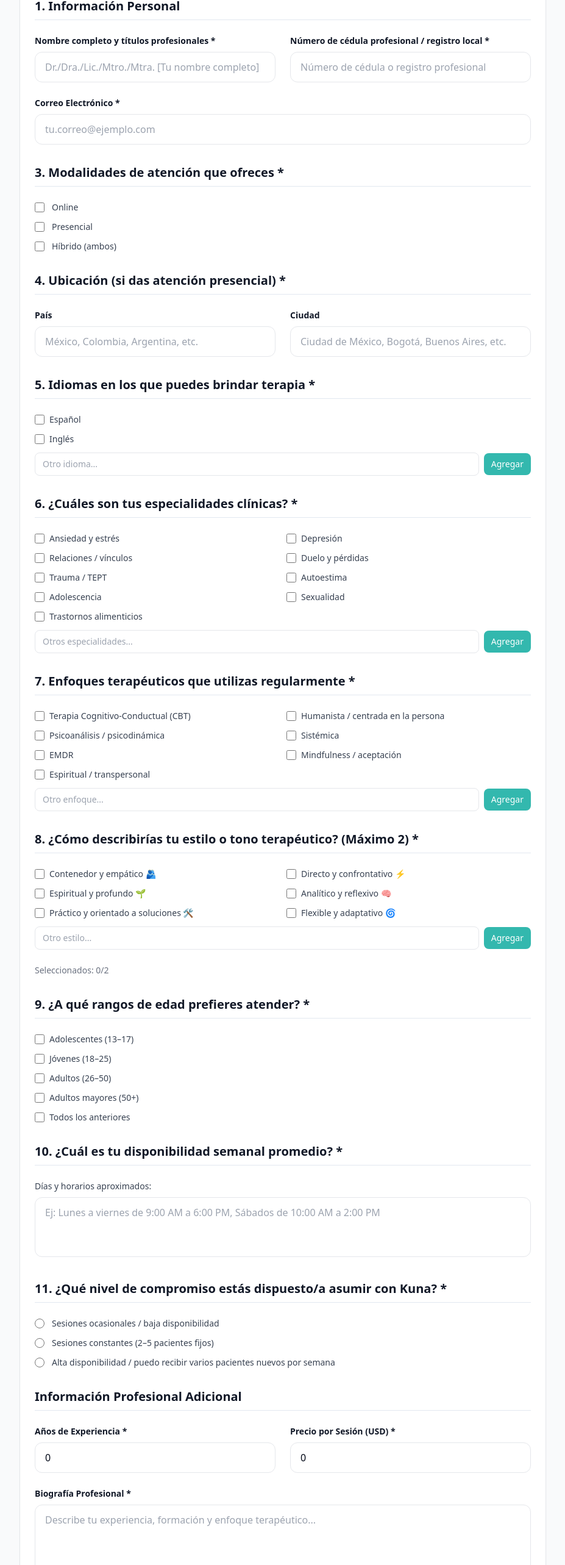
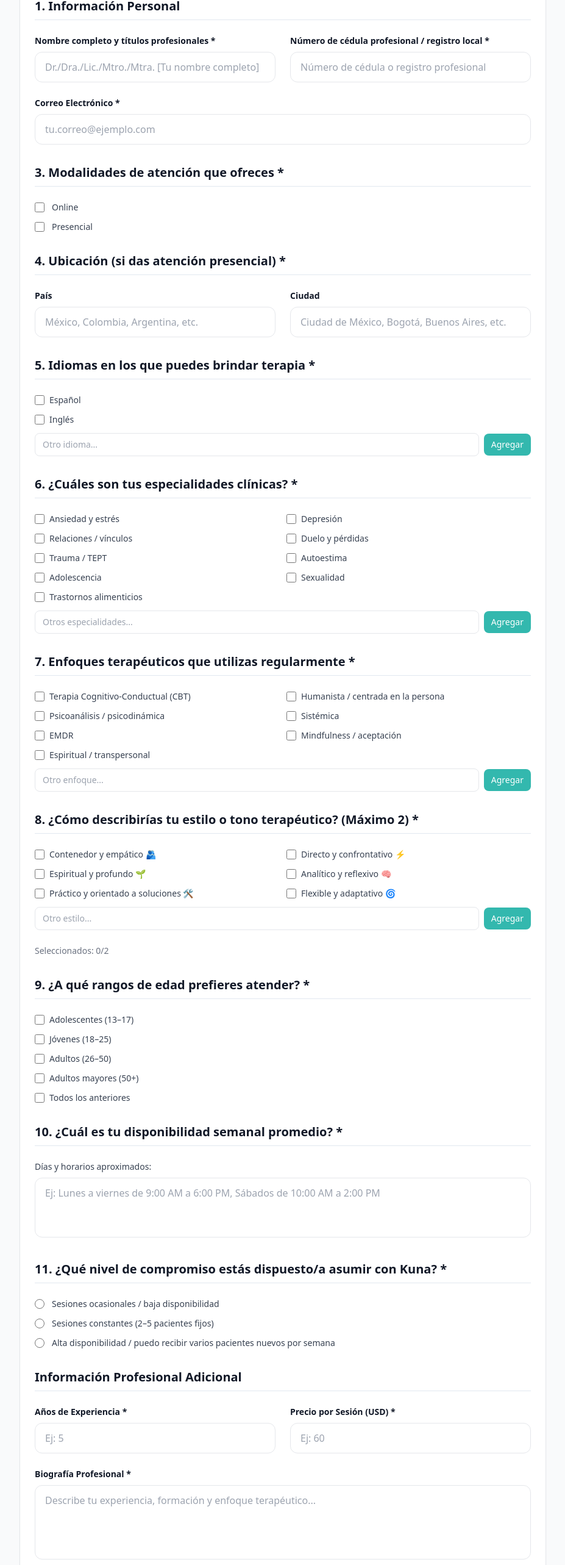
Before and after one commit to Jaimendo99/kuna_model_test, a React (Vite) app in the folder packages/frontend/: page /register-therapist in a window 1280 px wide. Shown: the part 234-2800 px from the top of the page at 61% size, without its empty margins (176-1103 px from the left). Built offline with nearby package versions, Linux system fonts and the light colour scheme.

Commit message:
few changes on the therapist register page

```diff
--- a/packages/frontend/src/pages/TherapistRegistrationPage.tsx
+++ b/packages/frontend/src/pages/TherapistRegistrationPage.tsx
@@ -14,7 +14,6 @@ interface TherapistFormData {
   city: string;
   remote: boolean;
   on_site: boolean;
-  hybrid: boolean;
   bio: string;
   years_experience: number;
   languages: string[];
@@ -91,7 +90,6 @@ const TherapistRegistrationPage: React.FC = () => {
     city: "",
     remote: false,
     on_site: false,
-    hybrid: false,
     bio: "",
     years_experience: 0,
     languages: [],
@@ -188,7 +186,7 @@ const TherapistRegistrationPage: React.FC = () => {
     }
 
     // Validate at least one modality is selected
-    if (!formData.remote && !formData.on_site && !formData.hybrid) {
+    if (!formData.remote && !formData.on_site) {
       alert("Selecciona al menos una modalidad de atención.");
       return;
     }
@@ -330,20 +328,6 @@ const TherapistRegistrationPage: React.FC = () => {
                     />
                     <label htmlFor="on_site" className="text-sm text-gray-700">
                       Presencial
-                    </label>
-                  </div>
-                  <div className="flex items-center space-x-3">
-                    <input
-                      id="hybrid"
-                      type="checkbox"
-                      checked={formData.hybrid}
-                      onChange={(e) =>
-                        handleInputChange("hybrid", e.target.checked)
-                      }
-                      className="w-4 h-4 text-teal-600 bg-gray-100 border-gray-300 rounded focus:ring-teal-500 focus:ring-2"
-                    />
-                    <label htmlFor="hybrid" className="text-sm text-gray-700">
-                      Híbrido (ambos)
                     </label>
                   </div>
                 </div>
@@ -732,14 +716,18 @@ const TherapistRegistrationPage: React.FC = () => {
                     <input
                       id="years_experience"
                       type="number"
-                      value={formData.years_experience}
+                      value={
+                        formData.years_experience === 0
+                          ? ""
+                          : formData.years_experience
+                      }
                       onChange={(e) =>
                         handleInputChange(
                           "years_experience",
-                          parseInt(e.target.value) || 0
+                          e.target.value === "" ? 0 : parseInt(e.target.value)
                         )
                       }
-                      placeholder="5"
+                      placeholder="Ej: 5"
                       min="0"
                       required
                       className="w-full px-4 py-3 border border-gray-200 rounded-xl focus:outline-none focus:ring-2 focus:ring-teal-500 focus:border-transparent transition-all duration-200"
@@ -756,14 +744,18 @@ const TherapistRegistrationPage: React.FC = () => {
                     <input
                       id="session_price"
                       type="number"
-                      value={formData.session_price}
+                      value={
+                        formData.session_price === 0
+                          ? ""
+                          : formData.session_price
+                      }
                       onChange={(e) =>
                         handleInputChange(
                           "session_price",
-                          parseFloat(e.target.value) || 0
+                          e.target.value === "" ? 0 : parseFloat(e.target.value)
                         )
                       }
-                      placeholder="60"
+                      placeholder="Ej: 60"
                       min="0"
                       step="0.01"
                       required
```
